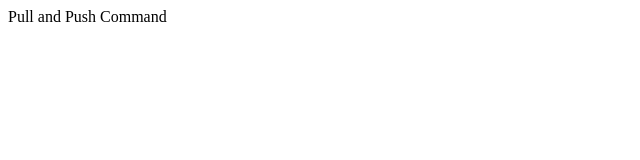
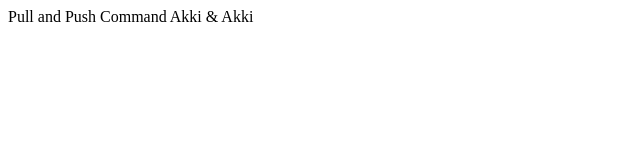
Before and after one commit to akkimahant11/HtttpsRemortRepo, a plain HTML site: page index.html in a window 1280 px wide. Shown: the whole page, without its empty margins (0-640 px from the left). Drawn offline with Linux system fonts and the light colour scheme.

Commit message:
Edit in Body

```diff
--- a/index.html
+++ b/index.html
@@ -3,6 +3,6 @@
         Pull and Push  Command
     </head>
     <body>
-    <label> </label>
+    <label> Akki & Akki </label>
     </body>
 </html>
```
